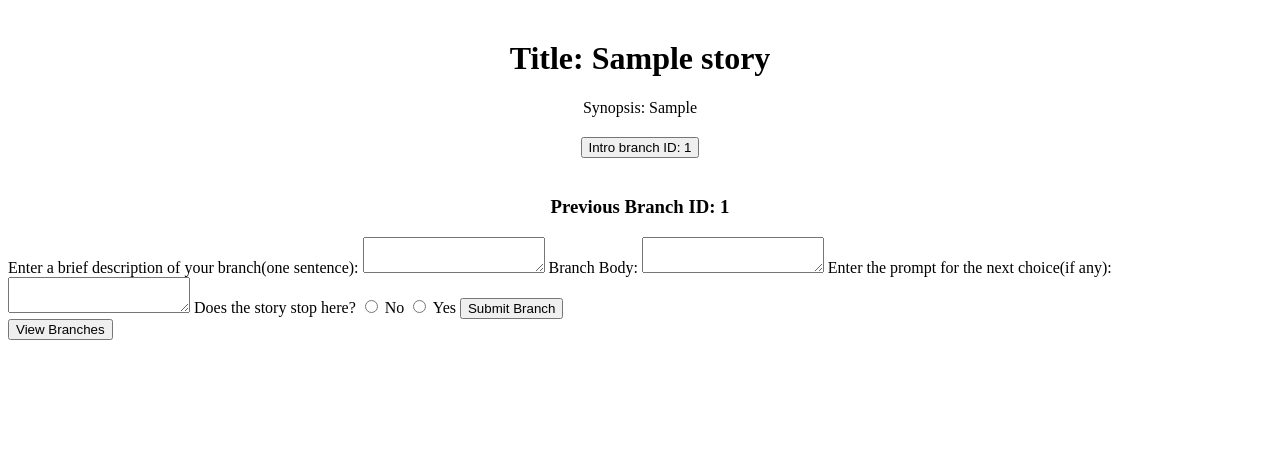
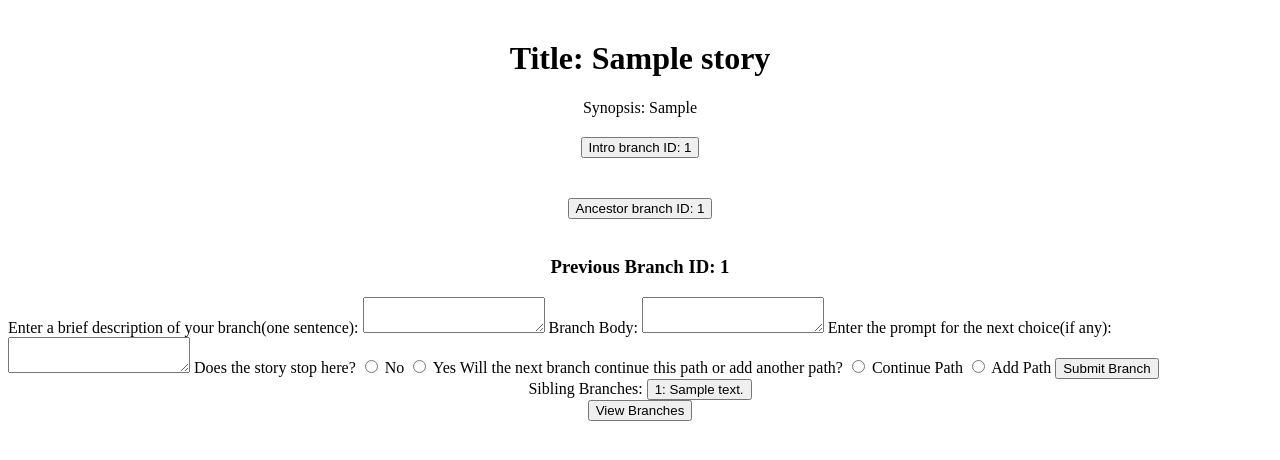
Before and after one commit to PMKnapp001/capstone-text-story-app, a Flask app: page /stories/1/branches/new in a window 1280 px wide. Shown: the part 150-610 px from the top of the page. Run offline with Flask 3, Linux system fonts and the light colour scheme; the visitor is signed in with stand-in values (Sample User, id 1); tables that the repository leaves empty hold one stand-in row (values such as "Sample post").

Commit message:
Can now navigate to ancestor branch from branch creation, navigate to branch creation from play story

```diff
--- a/server.py
+++ b/server.py
@@ -105,8 +105,10 @@ def view_story(user_id, story_id):
     user = crud.get_user_by_id(user_id)
 
     story = crud.get_story_by_id(story_id)
+    session['story_id'] = story_id
 
     intro = story.get_intro_branch()
+    session['intro_branch_id'] = intro.branch_id
 
     all_branches = story.branches
 
@@ -193,7 +195,20 @@ def new_branch(story_id):
 
     story = crud.get_story_by_id(story_id)
 
-    return render_template('createstory.html', story=story)
+    if session['previous_branch_id']:
+        prev_branch = crud.get_branch_by_id(session['previous_branch_id'])
+
+        ancestor = crud.get_branch_by_id(prev_branch.prev_branch_id)
+        siblings = prev_branch.get_next_branches()
+        print("sibling from if")
+
+    else:
+        siblings = []
+        ancestor = []
+
+        print("sibling from else")
+        print(f"siblings: {siblings}")
+    return render_template('createstory.html', story=story, siblings=siblings, ancestor=ancestor)
 
 
 
@@ -246,6 +261,7 @@ def add_branch(story_id):
         body = request.form.get('body')
         branch_prompt = request.form.get('prompt')
         is_end = request.form.get('is-end')
+        next= request.form.get('next')
         ordinal = 0
 
         if is_end == "true":
@@ -265,7 +281,9 @@ def add_branch(story_id):
         db.session.commit()
 
         branch_id = branch.branch_id
-        session['previous_branch_id'] = branch_id
+
+        if next == "child":
+            session['previous_branch_id'] = branch_id
 
     return redirect(f'/stories/{story_id}/branches/new')
 
@@ -273,10 +291,13 @@ def add_branch(story_id):
 @app.route('/stories/<story_id>/branches')
 def show_branches(story_id):
 
+    print(f"story id = {story_id}")
+
     story = crud.get_story_by_id(story_id)
+    print(story)
+
     branches = story.branches
     story_tree = story.make_story_tree()
-    print(story_tree)
 
     return render_template('showbranches.html', story=story, story_tree=story_tree, branches=branches)
 
--- a/templates/createstory.html
+++ b/templates/createstory.html
@@ -26,20 +26,55 @@
       <button>Intro branch ID: {{ session['intro_branch_id'] }}</button>
     </a>
   </h3>
+  {% if ancestor %}
+    <h3>
+      <a href="/stories/{{ story.story_id }}/branches/{{ ancestor.branch_id }}/updateid">
+        <button>Ancestor branch ID: {{ ancestor.branch_id }}</button>
+      </a>
+    </h3>
+  {% endif %}
+
   <h3>Previous Branch ID: {{ session['previous_branch_id'] }}</h3>
   <div id="intro-form">
     <form action="/stories/{{ story.story_id }}/branches/new" method="POST">
     {% if not session['intro_branch_id'] %}
       {{ jin_macs.branch_form("Intro Branch") }}
+      <input type="submit" id="branch-submit" value="Submit Branch">
+    </form>
     {% endif %}
     {% if session['intro_branch_id'] %}
       <label for="description">Enter a brief description of your branch(one sentence): </label>
       <textarea name="description" id="description"></textarea>
       {{ jin_macs.branch_form("Branch Body") }}
-                {% endif %}
+      <label for="next">Will the next branch continue this path or add another path?</label>
+
+        <input type="radio" name="next" value="child" id="submit-child">
+        <label for="submit-child">Continue Path</label>
+
+        <input type="radio" name="next" value="sibling" id="submit-sibling">
+        <label for="submit-sibling">Add Path</label>
+
       <input type="submit" id="branch-submit" value="Submit Branch">
     </form>
-            <a href="/stories/{{ story.story_id }}/branches"><button id="branch-overview">View Branches</button></a>
+    {% endif %}
+  </div>
+
+{% if siblings %}
+  <div>
+    Sibling Branches:
+    {% for sibling in siblings %}
+      <a href="/stories/{{ story.story_id }}/branches/{{ sibling.branch_id }}/updateid">
+        <button id="sibling-{{ sibling.branch_id }}">{{ sibling.branch_id }}: {{ sibling.description }}</button>
+      </a>
+    {% endfor %}
   </div>
 {% endif %}
+
+
+<a href="/stories/{{ story.story_id }}/branches">
+  <button id="branch-overview">View Branches</button>
+</a>
+
+{% endif %}
+
 {% endblock %}
--- a/templates/playstory.html
+++ b/templates/playstory.html
@@ -19,6 +19,10 @@
         <input type="submit" value="Submit Rating"></input>
     </form>
 </span>
+
+<a href="/stories/{{ story.story_id }}/branches">
+  <button id="branch-overview">View Branches</button>
+</a>
 
 <div id="intro-branch">
     Intro: {{ intro.body }}
```
Also changed, not shown: templates/macros.html (indentation only). Lines whose indentation alone changed are shown as unchanged.
